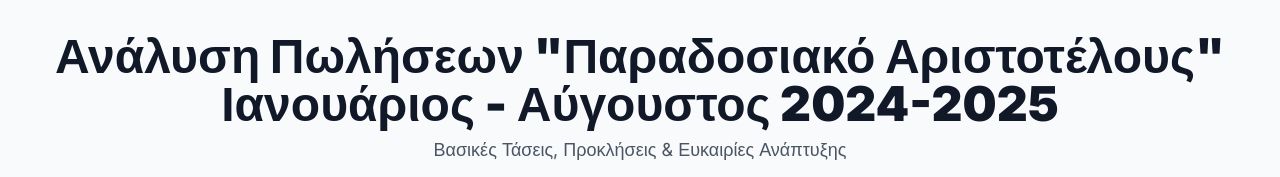
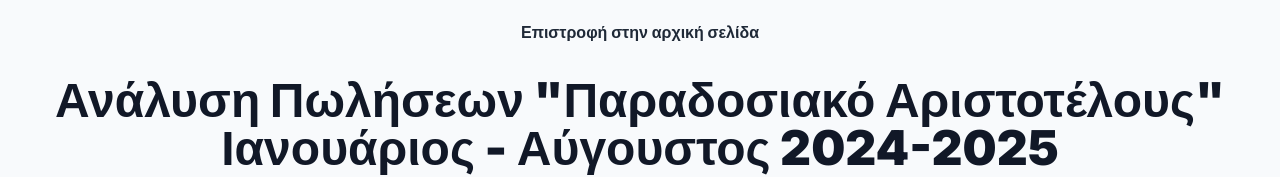
Before and after one commit to DimitrisLintaris/storesdata, a plain HTML site: page Arist_Comparison_8months_2024-2025.html in a window 1280 px wide. Shown: the top 177 px of the page. Drawn offline with nearby package versions, Linux system fonts and the light colour scheme.

Commit message:
Update Arist_Comparison_8months_2024-2025.html

```diff
--- a/Arist_Comparison_8months_2024-2025.html
+++ b/Arist_Comparison_8months_2024-2025.html
@@ -46,6 +46,8 @@
             font-weight: 600;
         }
     </style>
+    <div style="text-align: center; margin-top: 20px;">
+        <a href="Store.html"><strong>Επιστροφή στην αρχική σελίδα</strong></a>
 </head>
 <body class="text-gray-800">
 
```
